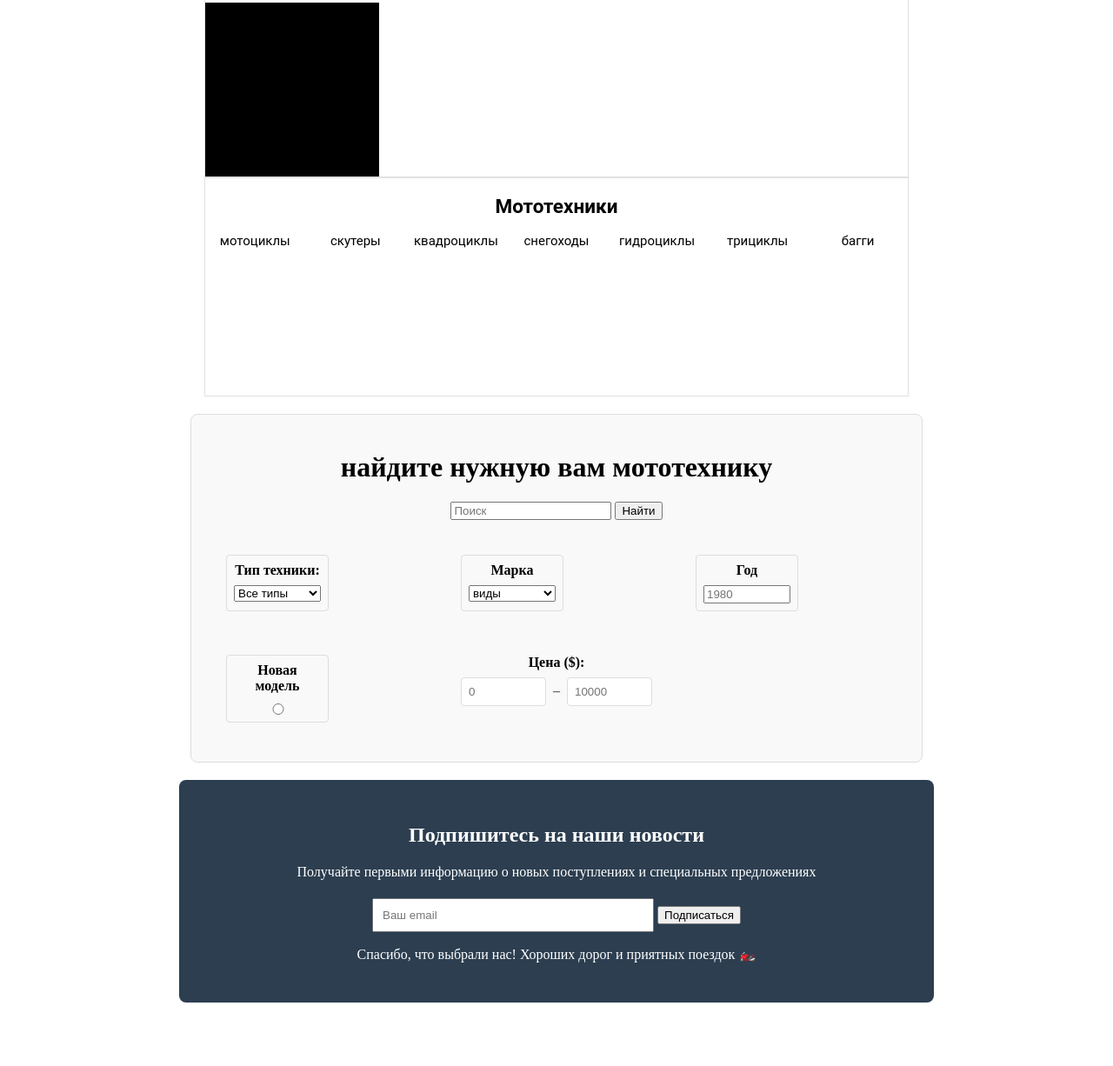
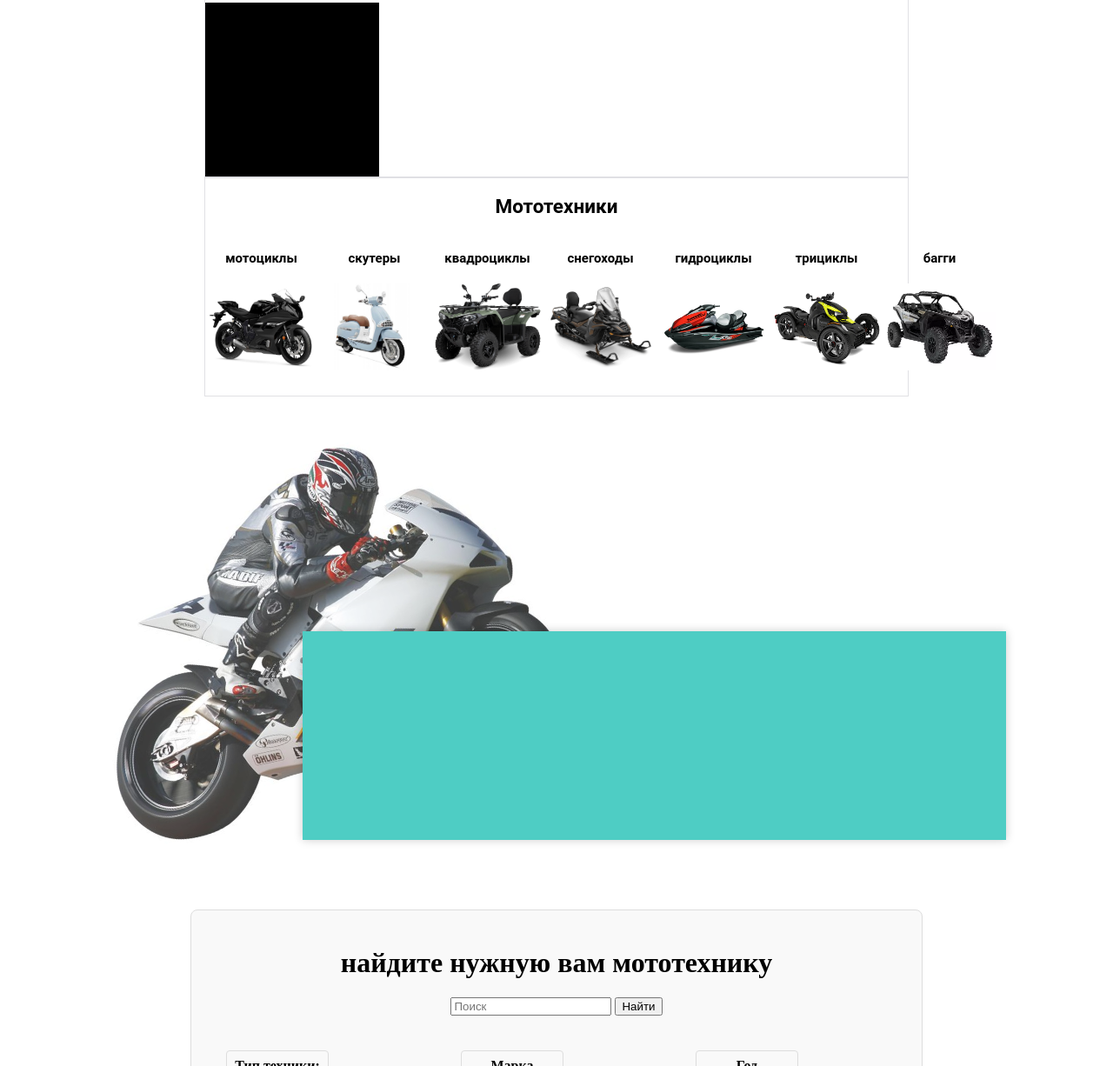
Before and after one commit to LEV3457/bike_story, a plain HTML site: page bike_story-1/index.html in a window 1280 px wide. Shown: the part 646-1872 px from the top of the page at 87% size. Before the commit the page ends 1807 px from the top, so only its background shows below. Drawn offline with Linux system fonts and the light colour scheme.

Commit message:
Работать

```diff
--- a/bike_story-1/index.html
+++ b/bike_story-1/index.html
@@ -55,20 +55,51 @@
     </div>
     <div class="moto"><h2>Мототехники</h2>
         <div class="moto2">
-            <div class="b1">мотоциклы</div>
-            <div class="b2">скутеры</div>
-            <div class="b3">квадроциклы</div>
-            <div class="b4">снегоходы</div>
-            <div class="b5">гидроциклы</div>
-            <div class="b6">трициклы</div>
-            <div class="b7">багги</div>
+            <div class="b1"><h4>мотоциклы</h4>
+                <div class="c1"></div>
+            </div>
+            <div class="b2"><h4>скутеры</h4>
+                <div class="c2"></div>
+            </div>
+            <div class="b3"><h4>квадроциклы</h4>
+                <div class="c3"></div>
+            </div>
+            <div class="b4"><h4>снегоходы</h4>
+                <div class="c4"></div>
+            </div>
+            <div class="b5"><h4>гидроциклы</h4>
+                <div class="c5"></div>
+            </div>
+            <div class="b6"><h4>трициклы</h4>
+                <div class="c6"></div>
+            </div>
+            <div class="b7"><h4>багги</h4>
+                <div class="c7"></div>
+            </div>
         </div>
     </div>
+
+    <div class="container5">
+        <div class="cryto"></div>
+        <div class="block front-block"></div>
+    </div>
+
+
     <div class="container">
         <h1>найдите нужную вам мототехнику</h1>
         <input type="search" id="moto" placeholder="Поиск">
         <button id="Button">Найти</button>
         <p id="message"></p>
+
+
+
+
+
+
+
+
+
+
 
 
         <div class="filters2">
@@ -149,6 +180,12 @@
     </div>
 
 
+
+
+
+
+
+
 </body>
 <script scr="js/start.js"></script>
 </html>
--- a/bike_story-1/style.css
+++ b/bike_story-1/style.css
@@ -297,6 +297,7 @@
   text-align: center;
 
 
+
 }
 
 .moto2{
@@ -308,8 +309,139 @@
 
 
 .b1{
-  background-image: url("yamaha-r7-midnight-black-2024-01-1600x1200.jpg");
-    background-repeat: no-repeat;
-    background-size: 100% 100%;
+  font-family: 'Roboto', sans-serif;
+  font-size: 15px;
+}
+
+.c1{
+  background-image: url("images/yamaha-r7-midnight-black-2024-01-1600x1200.jpg");
+  background-repeat: no-repeat;
+  background-size: 100% 100%;
+  width: 130px;
+  height: 100px;
+
+  margin: 0 auto;
+}
+
+.c2{
+    background-image: url("images/Keeway Sixties 300_01.jpg");
+  background-repeat: no-repeat;
+  background-size: 100% 100%;
+  width: 130px;
+  height: 100px;
+
+  margin: 0 auto;
+}
+
+.c3{
+    background-image: url("images/400l-green.png");
+  background-repeat: no-repeat;
+  background-size: 100% 100%;
+  width: 130px;
+  height: 100px;
+
+  margin: 0 auto;
+}
+
+.c4{
+    background-image: url("images/i685-fdpd.png");
+  background-repeat: no-repeat;
+  background-size: 100% 100%;
+  width: 130px;
+  height: 100px;
+
+  margin: 0 auto;
+}
+
+.c5{
+    background-image: url("images/hydro.jpg");
+  background-repeat: no-repeat;
+  background-size: 100% 100%;
+  width: 130px;
+  height: 100px;
+
+  margin: 0 auto;
+}
+
+
+
+.c6{
+    background-image: url("images/BIg2_8.png");
+  background-repeat: no-repeat;
+  background-size: 100% 100%;
+  width: 130px;
+  height: 100px;
+
+  margin: 0 auto;
+}
+
+
+.c7{
+    background-image: url("images/kak-vybrat-baggi1-1.1729291347.jpg.535x803r.webp");
+  background-repeat: no-repeat;
+  background-size: 100% 100%;
+  width: 130px;
+  height: 100px;
+
+  margin: 0 auto;
+}
+
+/* .cryto{
+background-image: url("images/foni-papik-pro-dddx-p-kartinki-mototsikl-na-prozrachnom-fone-15.png");
+  background-repeat: no-repeat;
+  background-size: 100% 100%;
+  width: 530px;
+  height: 400px;
+  opacity: 0.8;
+  transition: transform 0.5s ease;
+  transform: rotate(345deg);
+  margin-left: 100px;
+  margin-top: 40px;
+} */
+
+
+.container5 {
+  position: relative;
+  width: 100%;
+  height: 500px;
+  margin: 0 auto;
+  margin-top: 70px;
+
 
 }
+
+.block {
+  position: absolute;
+  width: 64%;
+  height: 150px;
+
+  box-shadow: 0 0 10px rgba(0,0,0,0.2);
+}
+
+.cryto {
+  background-image: url("images/foni-papik-pro-dddx-p-kartinki-mototsikl-na-prozrachnom-fone-15.png");
+  background-repeat: no-repeat;
+  background-size: 100% 100%;
+ width: 130px;
+  height: 100px;
+ transform: rotate(345deg);
+  z-index: 1;
+  top: 0;
+  left: 0;
+  width: 530px;
+  height: 400px;
+  opacity: 0.8;
+  margin-left: 90px;
+  margin-bottom: 200px;
+}
+
+.front-block {
+  background: #4ecdc4;
+  z-index: 2;
+  top: 200px;  /* Смещение вниз */
+  left: 40px; /* Смещение вправо */
+  max-width: 64%;
+  height: 240px;
+  margin-left: 300px;
+
+}
```
Also changed, not shown: bike_story-1/images/400l-green.png (added), bike_story-1/images/BIg2_8.png (added), bike_story-1/images/Keeway Sixties 300_01.jpg (added), bike_story-1/images/foni-papik-pro-dddx-p-kartinki-mototsikl-na-prozrachnom-fone-15.png (added), bike_story-1/images/hydro.jpg (added), bike_story-1/images/i685-fdpd.png (added), bike_story-1/images/kak-vybrat-baggi1-1.1729291347.jpg.535x803r.webp (added).
